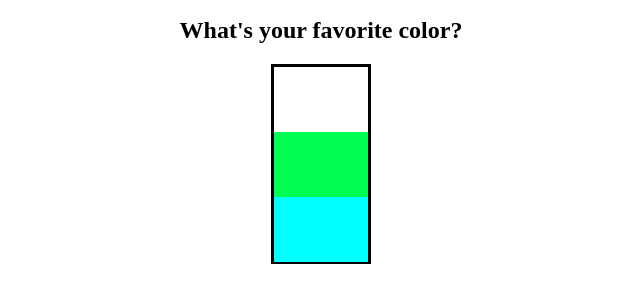
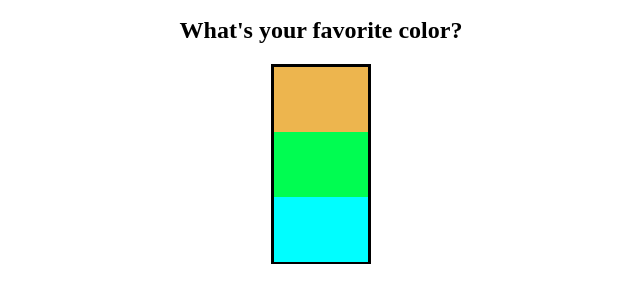
Before and after one commit to Lotz1337/Background-changer, a plain HTML site: page background-picker/index.html in a window 1280 px wide. Shown: the part 383-686 px from the top of the page, without its empty margins (319-959 px from the left). Drawn offline with nearby package versions, Linux system fonts and the light colour scheme.

Commit message:
Update style.css

```diff
--- a/background-picker/css/style.css
+++ b/background-picker/css/style.css
@@ -34,7 +34,7 @@ li{
 /******************************************
 /* ADDITIONAL STYLES
 /*******************************************/
-#rain{
+#orange{
   background-color: rgb(237, 181, 78, 1)
 }
 #green{
```
